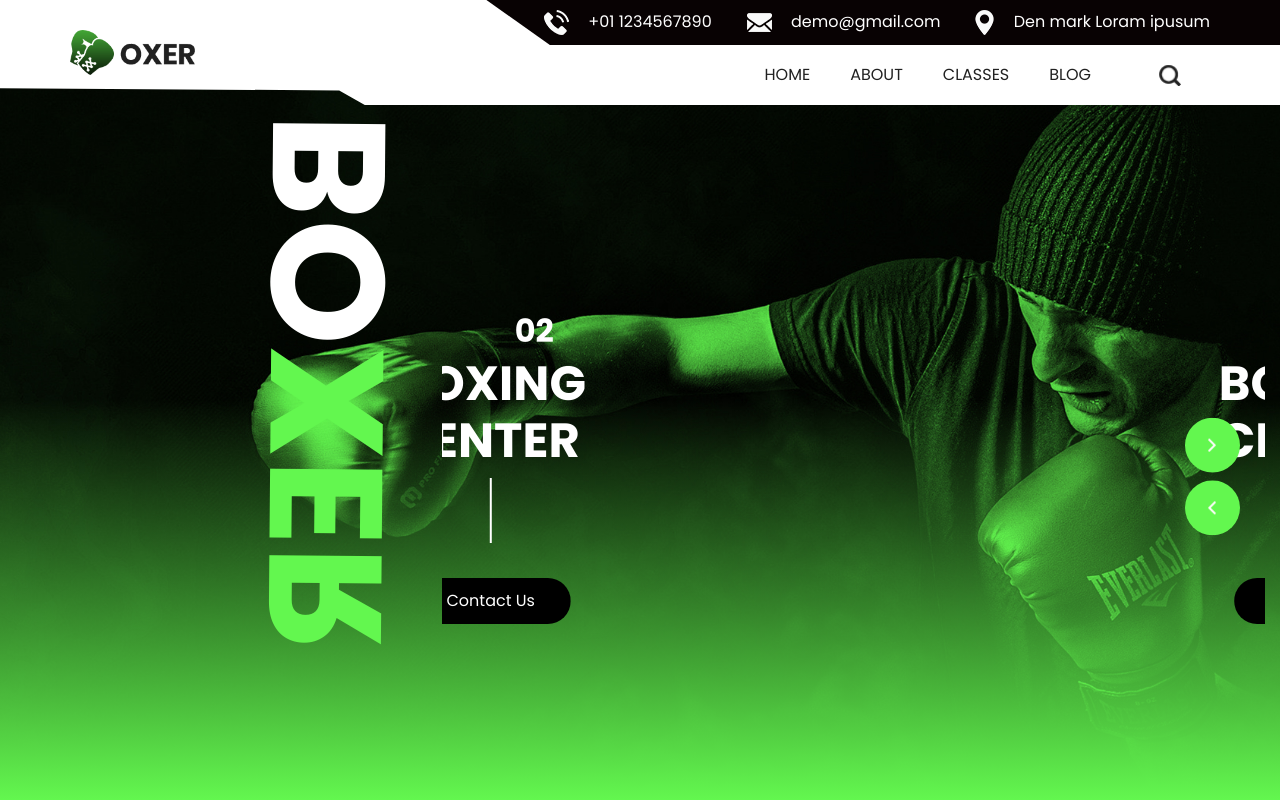
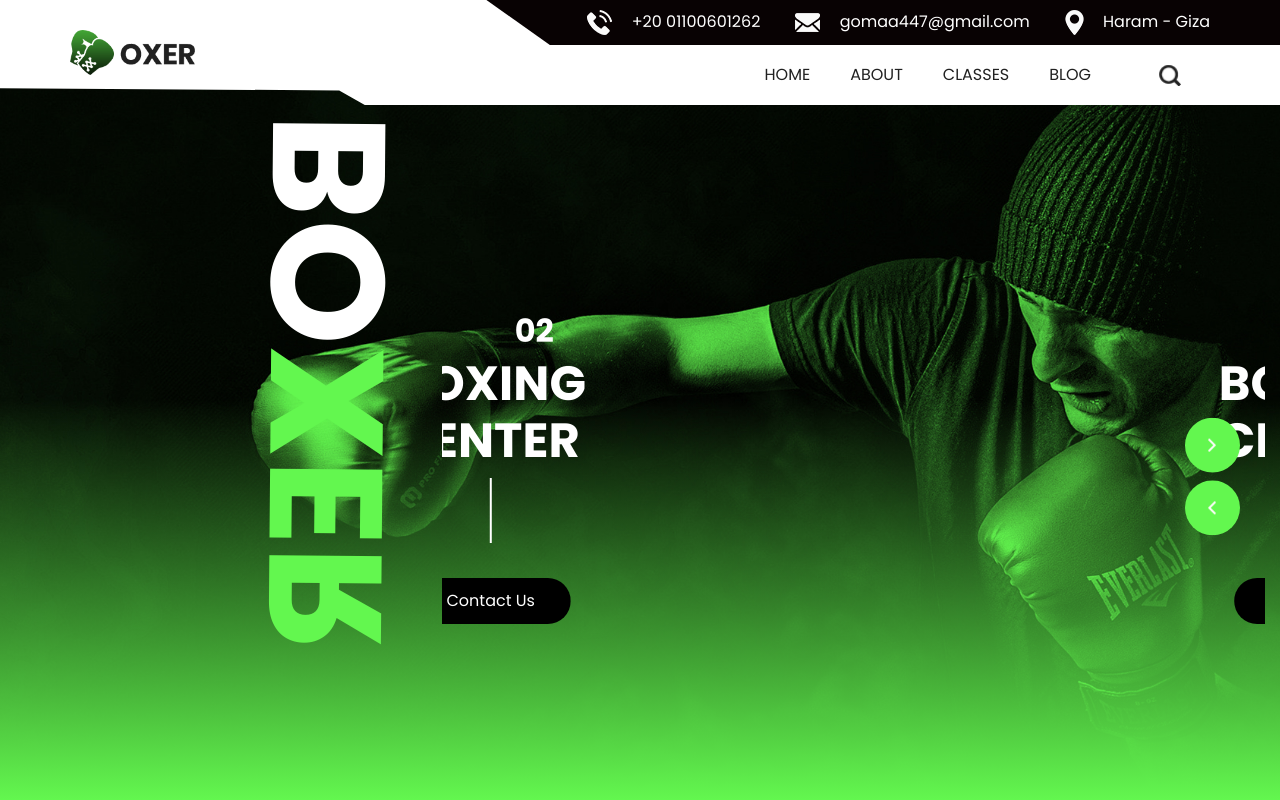
Before and after one commit to gAhmedg/simple-web, a plain HTML site: page index.html in a window 1280 px wide. Shown: the top 800 px of the page. Drawn offline with nearby package versions, Linux system fonts and the light colour scheme; some packages are replaced by stand-ins of ours; a web font is replaced by a local one.

Commit message:
Update index.html

```diff
--- a/index.html
+++ b/index.html
@@ -43,19 +43,19 @@
                 <li class="">
                   <a class="" href="">
                     <img src="images/telephone.png" alt="" />
-                    <span> +01 1234567890</span>
+                    <span>+20 01100601262</span>
                   </a>
                 </li>
                 <li class="">
                   <a class="" href="">
                     <img src="images/mail.png" alt="" />
-                    <span>demo@gmail.com</span>
+                    <span>gomaa447@gmail.com</span>
                   </a>
                 </li>
                 <li class="">
                   <a class="" href="">
                     <img src="images/location.png" alt="" />
-                    <span>Den mark Loram ipusum</span>
+                    <span>Haram - Giza</span>
                   </a>
                 </li>
               </ul>
```
